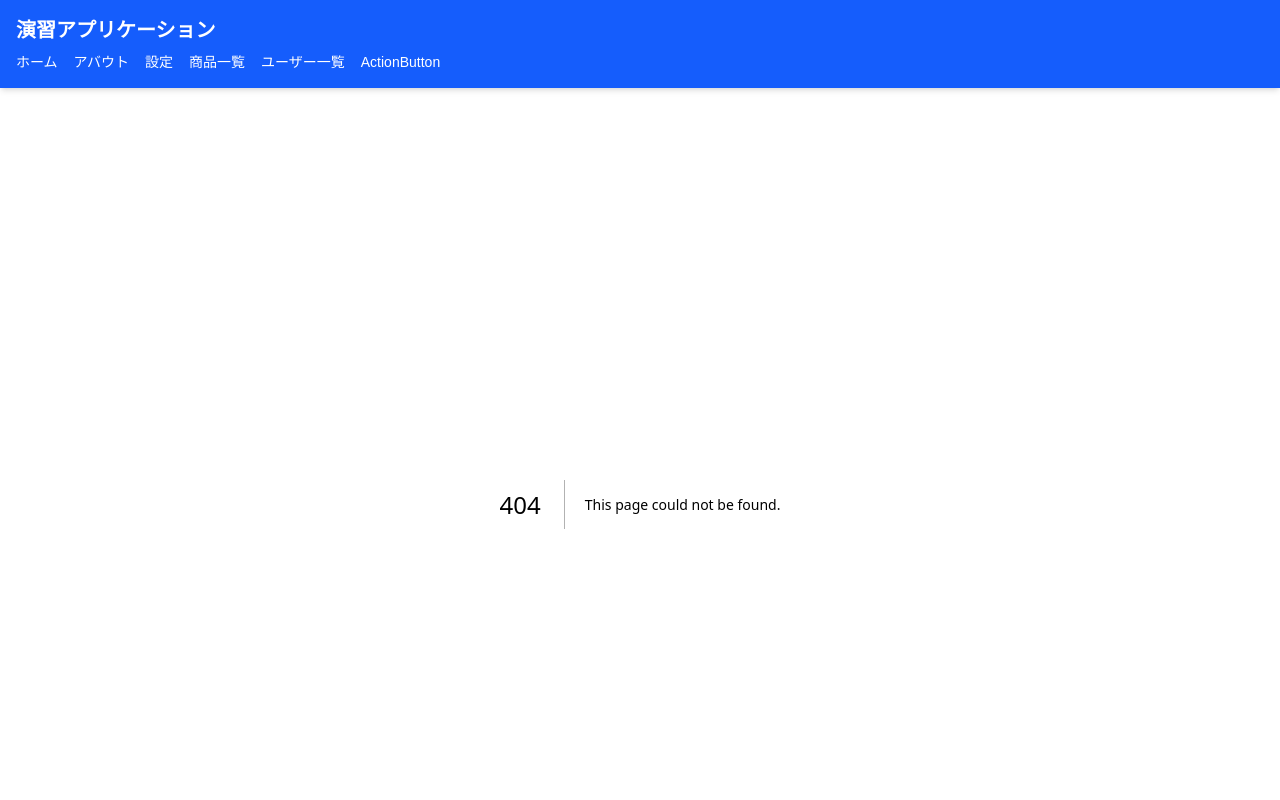
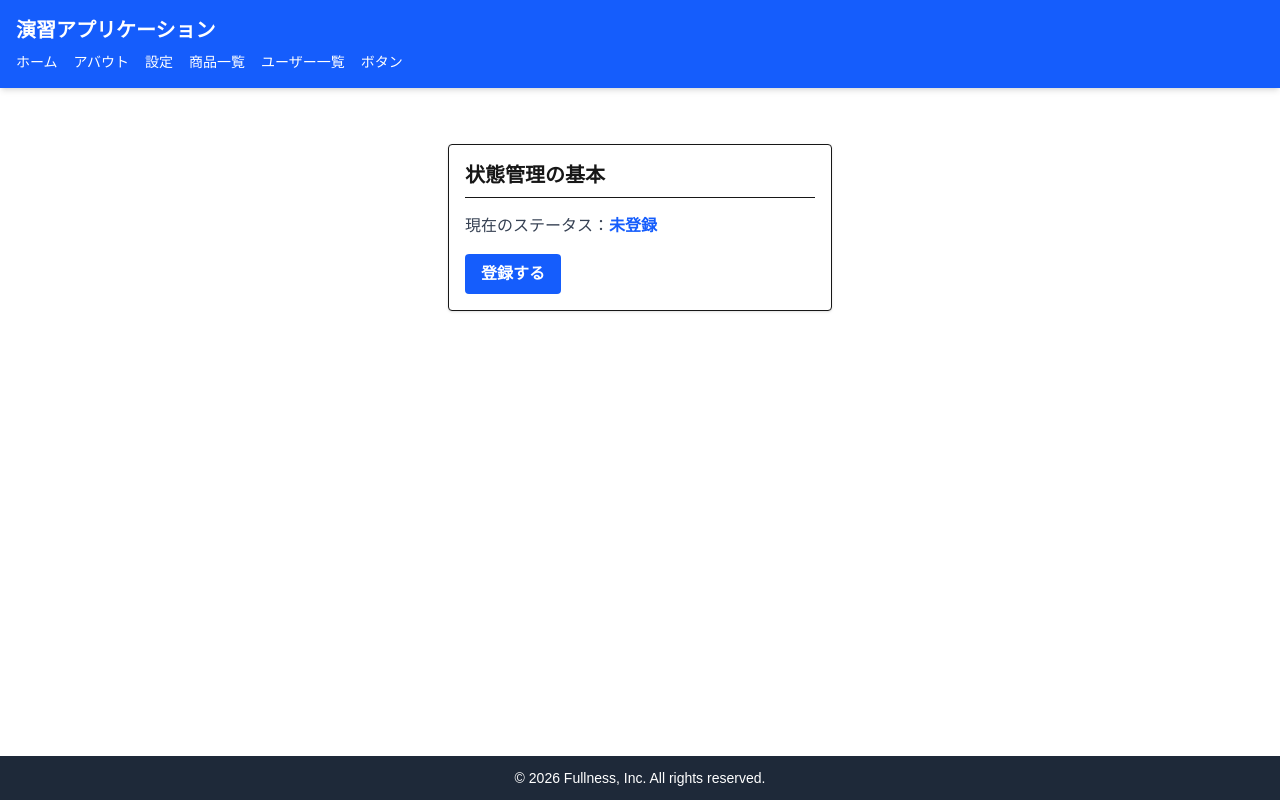
Before and after one commit to H-Akaogi/TS-Frontend-Exercise, a Next.js app: page /chapter04/li4-1/state in a window 1280 px wide. Before the commit this address had no page. Shown: the top 800 px of the page. Built offline with nearby package versions, Linux system fonts and the light colour scheme.

Commit message:
リスト4-2 useState()フックの利用

```diff
--- a/app/chapter04/li4-1/button/page.tsx
+++ b/app/chapter04/li4-1/button/page.tsx
@@ -1,3 +1,6 @@
+/**
+ * リスト4-1 ActionButtonコンポーネントの実装
+ */
 // 親(page.tsx)の先頭に必ず付加する
 "use client";
 import ActionButton from "@/components/chapter04/li4-1/button/ActionButton";
--- /dev/null
+++ b/app/chapter04/li4-1/state/page.tsx
@@ -0,0 +1,33 @@
+/**
+ * リスト4-2 useState()フックの利用
+ */
+"use client"; // 状態管理(useState)を使用するため必須
+// ReactからuseStateフックをインポート
+import { useState } from "react";
+import ActionButton from "@/components/chapter04/li4-1/button/ActionButton";
+
+export default function StateSamplePage() {
+    // 状態(State)の定義: 初期値を未登録に設定
+    const [statusMessage, setStatusMessage] = useState("未登録");
+
+    // ボタン押下時のイベントハンドラ
+    const handleClick = () => {//アロー関数
+        // 更新関数を呼び出して状態を書き換える
+        // ＊この関数が実行されると、Reactがデータの変更を検知して再レンダリングを行う
+        setStatusMessage("登録が完了しました！");
+    };
+
+    return (
+        <main className="p-4 max-w-sm mx-auto mt-10 border rounded shadow-sm bg-white">
+            <h1 className="text-xl font-bold mb-4 border-b pb-2">状態管理の基本</h1>
+
+            {/* 状態変数(statusMessage)の値をUIにバインド(表示)する */}
+            <p className="mb-4 text-gray-700">
+                現在のステータス：<span className="font-bold text-blue-600">{statusMessage}</span>
+            </p>
+
+            {/* 共通ボタンコンポーネントにイベントハンドラを渡す */}
+            <ActionButton label="登録する" onClick={handleClick} />
+        </main>
+    )
+}
--- a/app/layout/basic.tsx
+++ b/app/layout/basic.tsx
@@ -39,8 +39,11 @@ export default function RootLayout({
                             <a href="/chapter03/ex3-3" className="hover:underline">商品一覧</a>
                             {/* リスト3-3 コンポーネント間のデータ受け渡し */}
                             <a href="/chapter03/li3-3" className="hover:underline">ユーザー一覧</a>
-                            {/* リスト4-1 ActionButtonコンポーネントの実装 */}
-                            <a href="/chapter04/li4-1/button" className="hover:underline">ActionButton</a>
+                            {/*
+                            リスト4-1 ActionButtonコンポーネントの実装
+                            リスト4-2 useState()フックの利用
+                            */}
+                            <a href="/chapter04/li4-1/state" className="hover:underline">ボタン</a>
 
                         </nav>
                     </div>
--- a/components/chapter04/li4-1/button/ActionButton.tsx
+++ b/components/chapter04/li4-1/button/ActionButton.tsx
@@ -12,7 +12,7 @@ type ActionButtonProps = {
 /**
  * コンポーネントの実装
  * @param label ボタンに表示する文字
- * @param onClick クリックされたときに実行する
+ * @param onClick クリックされたときに実行する(コールバック関数)
  * @returns
  */
 export default function ActionButton({ label, onClick }: ActionButtonProps) {
```
